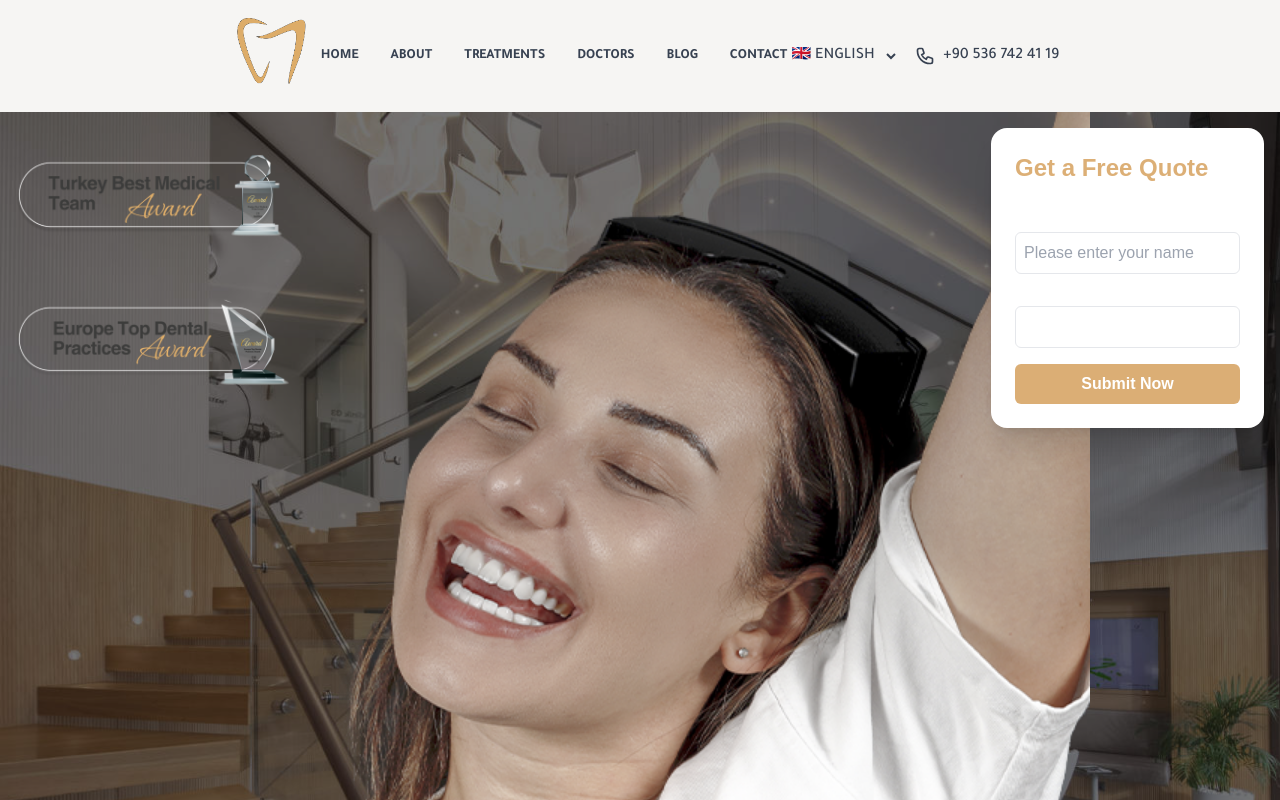
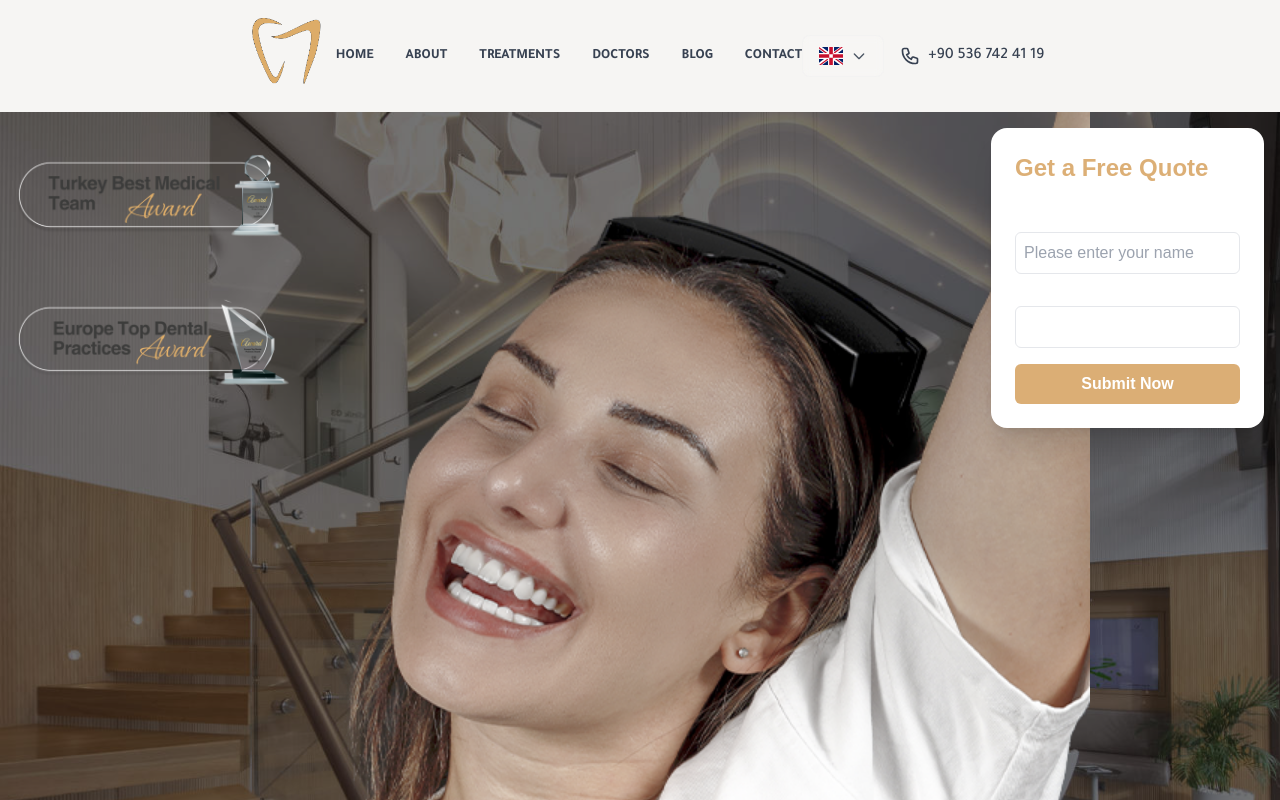
Before and after one commit to Abdullahdaro/new-clinic, a Next.js app: page / in a window 1280 px wide. Shown: the top 800 px of the page. Built offline with nearby package versions, Linux system fonts and the light colour scheme.

Commit message:
fix the header

```diff
--- a/src/components/Header.js
+++ b/src/components/Header.js
@@ -1,13 +1,17 @@
+'use client'
+
 import Image from 'next/image'
 import Link from 'next/link'
 import { useRouter } from 'next/router'
 import en from '@/messages/en.json'
 import fr from '@/messages/fr.json'
 import tr from '@/messages/tr.json'
+import { useState } from 'react'
 
 export default function Header() {
   const router = useRouter();
   const { locale } = router;
+  const [isOpen, setIsOpen] = useState(false);
 
   const messages = {
     en,
@@ -23,11 +27,43 @@ export default function Header() {
     tr: '🇹🇷'
   };
 
-  const handleLanguageChange = (e) => {
-    const newLocale = e.target.value;
-    const { pathname, asPath, query } = router;
-    router.push({ pathname, query }, asPath, { locale: newLocale });
+  const handleLanguageSelect = (newLocale) => {
+    router.push(router.pathname, router.asPath, { locale: newLocale });
+    setIsOpen(false);
   };
+
+  const flags = {
+    en: (
+      <svg className="w-6 h-6" viewBox="0 0 640 480">
+        <g fillRule="evenodd">
+          <path fill="#012169" d="M0 0h640v480H0z"/>
+          <path fill="#FFF" d="m75 0 244 181L562 0h78v62L400 241l240 178v61h-80L320 301 81 480H0v-60l239-178L0 64V0h75z"/>
+          <path fill="#C8102E" d="m424 281 216 159v40L369 281h55zm-184 20 6 35L54 480H0l240-179zM640 0v3L391 191l2-44L590 0h50zM0 0l239 176h-60L0 42V0z"/>
+          <path fill="#FFF" d="M241 0v480h160V0H241zM0 160v160h640V160H0z"/>
+          <path fill="#C8102E" d="M0 193v96h640v-96H0zM273 0v480h96V0h-96z"/>
+        </g>
+      </svg>
+    ),
+    fr: (
+      <svg className="w-6 h-6" viewBox="0 0 640 480">
+        <g fillRule="evenodd" strokeWidth="1pt">
+          <path fill="#fff" d="M0 0h640v480H0z"/>
+          <path fill="#00267f" d="M0 0h213.3v480H0z"/>
+          <path fill="#f31830" d="M426.7 0H640v480H426.7z"/>
+        </g>
+      </svg>
+    ),
+    tr: (
+      <svg className="w-6 h-6" viewBox="0 0 640 480">
+        <g fillRule="evenodd">
+          <path fill="#e30a17" d="M0 0h640v480H0z"/>
+          <path fill="#fff" d="M407 247.5c0 66.2-54.6 119.9-122 119.9s-122-53.7-122-120 54.6-119.8 122-119.8 122 53.7 122 119.9z"/>
+          <path fill="#e30a17" d="M413 247.5c0 53-43.6 95.9-97.5 95.9s-97.6-43-97.6-96 43.7-95.8 97.6-95.8 97.6 42.9 97.6 95.9z"/>
+          <path fill="#fff" d="m430.7 191.5-1 44.3-41.3 11.2 40.8 14.5-1 40.7 26.5-31.8 40.2 14-23.2-34.1 28.3-33.9-43.5 12-25.8-37z"/>
+        </g>
+      </svg>
+    )
+  }
 
   return (
     <header className="bg-maincolor shadow-sm font-['Tajawal'] h-28 justify-between items-center flex">
@@ -68,15 +104,45 @@ export default function Header() {
 
           {/* Right Side - Language and Phone */}
           <div className="flex items-center gap-4">
-            <select
-              value={locale}
-              onChange={handleLanguageChange}
-              className="bg-transparent border-none text-gray-700 font-medium cursor-pointer focus:outline-none"
-            >
-              <option value="en">🇬🇧 ENGLISH</option>
-              <option value="fr">🇫🇷 FRANÇAIS</option>
-              <option value="tr">🇹🇷 TÜRKÇE</option>
-            </select>
+            <div className="relative">
+              <button
+                onClick={() => setIsOpen(!isOpen)}
+                className="flex items-center gap-2 bg-white/10 backdrop-blur-sm px-4 py-2 rounded-lg
+                border border-gray-200/20 hover:border-gray-300 focus:outline-none focus:ring-2
+                focus:ring-main/20 transition-all duration-300 ease-in-out"
+              >
+                {flags[locale]}
+                <svg
+                  className="w-4 h-4 text-gray-600"
+                  fill="none"
+                  stroke="currentColor"
+                  viewBox="0 0 24 24"
+                >
+                  <path
+                    strokeLinecap="round"
+                    strokeLinejoin="round"
+                    strokeWidth="2"
+                    d="M19 9l-7 7-7-7"
+                  />
+                </svg>
+              </button>
+
+              {/* Custom dropdown menu */}
+              {isOpen && (
+                <div className="absolute top-full mt-1 w-full bg-white rounded-lg shadow-lg overflow-hidden z-50">
+                  {Object.entries(flags).map(([key, flag]) => (
+                    <button
+                      key={key}
+                      onClick={() => handleLanguageSelect(key)}
+                      className={`w-full flex items-center gap-2 px-4 py-2 hover:bg-gray-100 transition-colors
+                        ${locale === key ? 'bg-gray-50' : ''}`}
+                    >
+                      {flag}
+                    </button>
+                  ))}
+                </div>
+              )}
+            </div>
             <a
               href="tel:+905367424119"
               className="hidden md:flex items-center gap-2 text-gray-700 font-medium"
```
